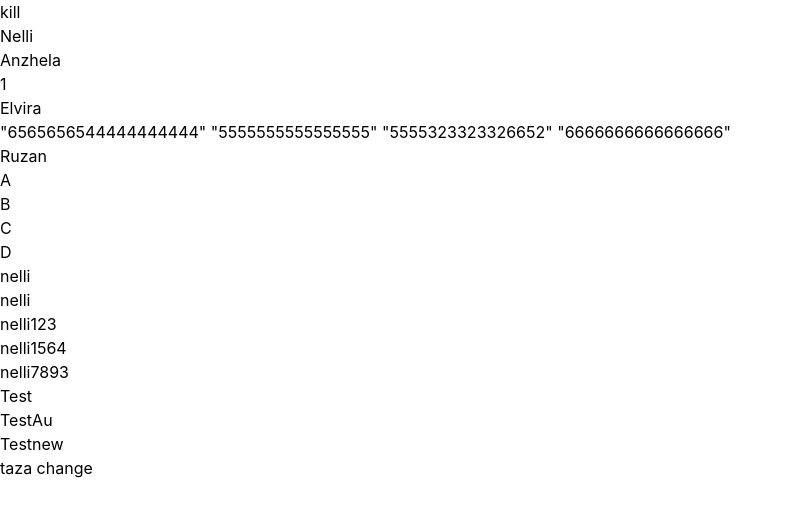
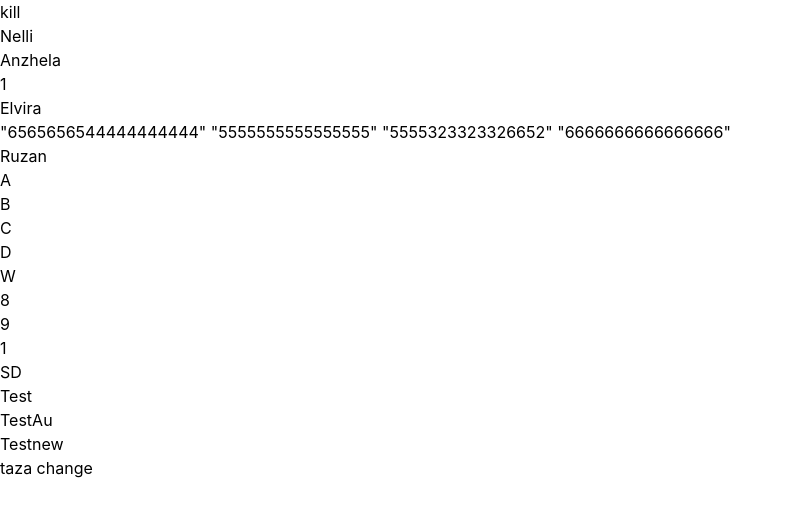
Before and after one commit to vardannm/automation, a React (Vite) app: page / in a window 1280 px wide. Shown: the top 516 px of the page, without its empty margins (0-793 px from the left). Built offline with nearby package versions, Linux system fonts and the light colour scheme.

Commit message:
Test test test neli

```diff
--- a/src/App.jsx
+++ b/src/App.jsx
@@ -28,11 +28,11 @@ function App() {
             <li>B</li>
             <li>C</li>
             <li>D</li>
-            <li>nelli</li>
-            <li>nelli</li>
-            <li>nelli123</li>
-            <li>nelli1564</li>
-            <li>nelli7893</li>
+            <li>W</li>
+            <li>8</li>
+            <li>9</li>
+            <li>1</li>
+            <li>SD</li>
             <li>Test</li>
             <li>TestAu</li>
             <li>Testnew</li>
```
